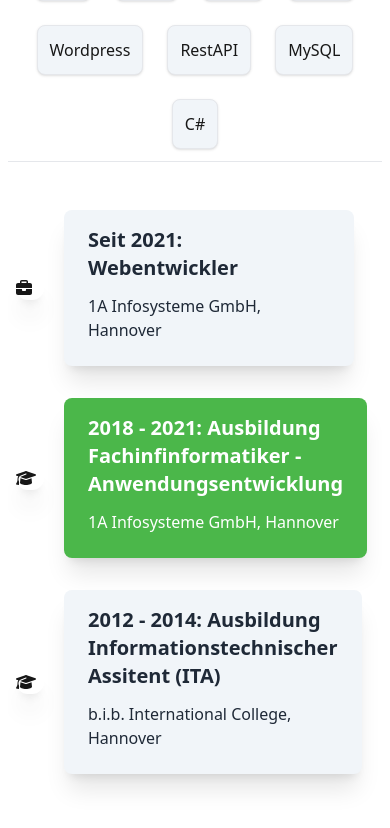
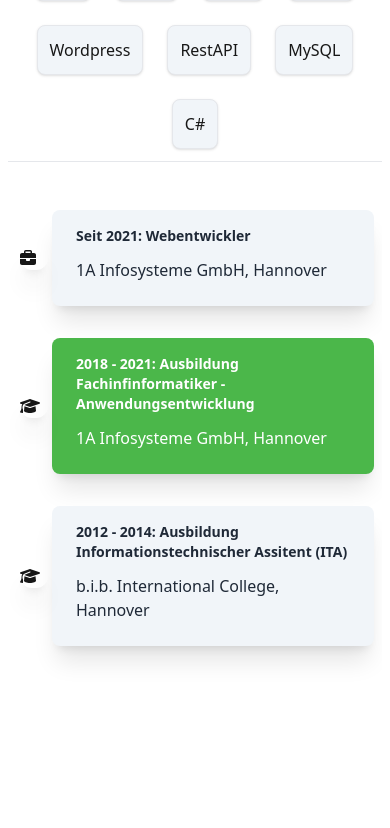
Before and after one commit to pelidigatto/portfolio_v2, a Next.js app: page / in a window 390 px wide. Shown: the part 2252-3080 px from the top of the page. After the commit the page ends 2982 px from the top, so only its background shows below. Built offline with nearby package versions, Linux system fonts and the light colour scheme.

Commit message:
Refactor timeline section styles for improved layout and text consistency

```diff
--- a/app/page.tsx
+++ b/app/page.tsx
@@ -96,11 +96,11 @@ export default function Home() {
 
               <div className="mb-8 flex justify-start sm:justify-between items-center w-full right-timeline">
                 <div className="order-1 w-0  sm:w-5/12"></div>
-                <div className="z-20 flex items-center order-1 shadow-xl rounded-full" >
+                <div className="z-20 flex items-center order-1 shadow-xl rounded-full mx-1" >
                 <span className="w-7"><FontAwesomeIcon icon={faBriefcase} /></span>
                 </div>
-                <div className="order-1 bg-slate-100 rounded-lg shadow-xl w-full  sm:w-5/12 px-6 py-4 mx-5 md:mx-0">
-                  <h3 className="mb-3 font-bold text-gray-800 text-xl">Seit 2021: Webentwickler</h3>
+                <div className="order-1 bg-slate-100 rounded-lg shadow-xl w-full  sm:w-5/12 px-6 py-4 ">
+                  <h3 className="mb-3 font-bold text-gray-800 text-sm md:text-xl">Seit 2021: Webentwickler</h3>
                   <h4 className="mb-2 font-thin text-gray-800 text-md">1A Infosysteme GmbH, Hannover</h4>
                   {/* <p className="text-sm leading-snug tracking-wide text-gray-900 text-opacity-100">Lorem Ipsum is simply dummy text of the printing and typesetting industry. Lorem Ipsum has been the industry's standard dummy text ever since the 1500s, when an unknown printer took a galley of type and scrambled it to make a type specimen book.</p> */}
                 </div>
@@ -108,11 +108,11 @@ export default function Home() {
 
               <div className="mb-8 flex justify-start sm:justify-between flex-row sm:flex-row-reverse items-center w-full left-timeline">
                 <div className="order-1 w-0  sm:w-5/12"></div>
-                <div className="z-20 flex items-center order-1 shadow-xl rounded-full" >
+                <div className="z-20 flex items-center order-1 shadow-xl rounded-full mx-1" >
                   <span className="w-7"><FontAwesomeIcon icon={faGraduationCap} /></span>
                 </div>
-                <div className="order-1 bg-hightlight rounded-lg shadow-xl w-full  sm:w-5/12 px-6 py-4 mx-5 md:mx-0">
-                  <h3 className="mb-3 font-bold text-white text-xl">2018 - 2021: Ausbildung Fachinfinformatiker - Anwendungsentwicklung</h3>
+                <div className="order-1 bg-hightlight rounded-lg shadow-xl w-full  sm:w-5/12 px-6 py-4 ">
+                  <h3 className="mb-3 font-bold text-white text-sm md:text-xl ">2018 - 2021: Ausbildung Fachinfinformatiker - Anwendungsentwicklung</h3>
                   <h4 className="mb-2 font-thin text-white text-md">1A Infosysteme GmbH, Hannover</h4>
                   {/* <p className="text-sm font-medium leading-snug tracking-wide text-white text-opacity-100">Lorem Ipsum is simply dummy text of the printing and typesetting industry. Lorem Ipsum has been the industry's standard dummy text ever since the 1500s, when an unknown printer took a galley of type and scrambled it to make a type specimen book.</p> */}
                 </div>
@@ -120,11 +120,11 @@ export default function Home() {
 
               <div className="mb-8 flex justify-start sm:justify-between items-center w-full right-timeline">
                 <div className="order-1 w-0  sm:w-5/12"></div>
-                <div className="z-20 flex items-center order-1 shadow-xl rounded-full" >
+                <div className="z-20 flex items-center order-1 shadow-xl rounded-full mx-1" >
                 <span className="w-7"><FontAwesomeIcon icon={faGraduationCap} /></span>
                 </div>
-                <div className="order-1 bg-slate-100 rounded-lg shadow-xl w-full  sm:w-5/12 px-6 py-4 mx-5 md:mx-0">
-                  <h3 className="mb-3 font-bold text-gray-800 text-xl">2012 - 2014: Ausbildung Informationstechnischer Assitent (ITA)</h3>
+                <div className="order-1 bg-slate-100 rounded-lg shadow-xl w-full  sm:w-5/12 px-6 py-4 ">
+                  <h3 className="mb-3 font-bold text-gray-800 text-sm md:text-xl">2012 - 2014: Ausbildung Informationstechnischer Assitent (ITA)</h3>
                   <h4 className="mb-2 font-thin text-gray-800 text-md">b.i.b. International College, Hannover</h4>
                   {/* <p className="text-sm leading-snug tracking-wide text-gray-900 text-opacity-100">Lorem Ipsum is simply dummy text of the printing and typesetting industry. Lorem Ipsum has been the industry's standard dummy text ever since the 1500s, when an unknown printer took a galley of type and scrambled it to make a type specimen book.</p> */}
                 </div>
```
